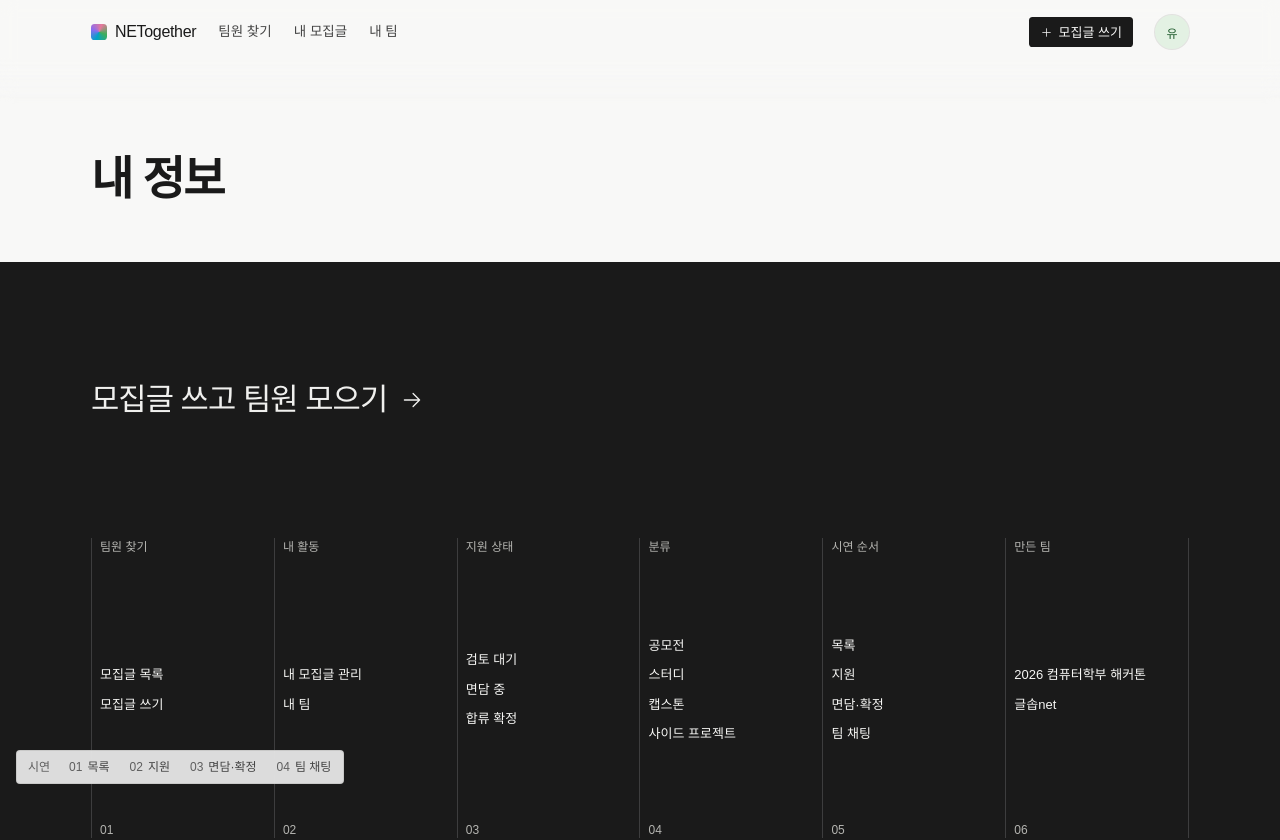
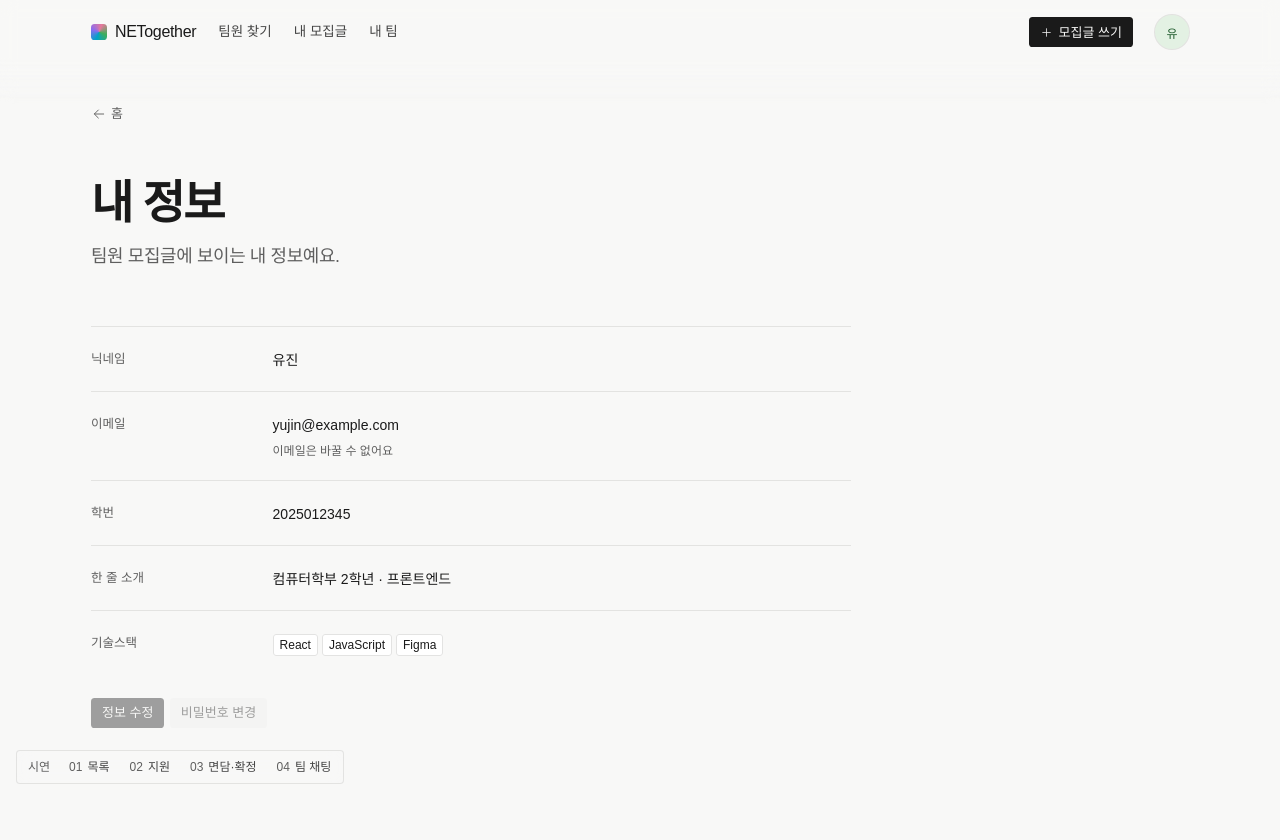
Before and after one commit to zlnzzaro/NetsMoa, a React (Vite) app in the folder frontend/: page /me in a window 1280 px wide. Shown: the top 840 px of the page. Built offline with nearby package versions, Linux system fonts and the light colour scheme; a web font is replaced by a local one.

Commit message:
feat(frontend): 내 정보 화면에 닉네임·이메일·학번·소개·기술스택 표시
불러오는 중/실패(다시 시도) 상태 포함. 수정 버튼은 다음 단계에서 연결

```diff
--- a/frontend/src/pages/MyPage.jsx
+++ b/frontend/src/pages/MyPage.jsx
@@ -1,10 +1,70 @@
-// 내 정보 화면 (/me). 프로필 메뉴의 '내 정보'를 누르면 와요.
-// 지금은 자리만 잡아 둔 빈 화면이에요. 내용(닉네임, 이메일, 기술스택 등)은 다음 단계에서 채워요.
+// 내 정보 화면 (주소: /me). 프로필 메뉴의 '내 정보'를 누르면 와요.
+// 닉네임, 이메일, 학번, 한 줄 소개, 기술스택을 보여 줘요.
+import { Link } from 'react-router-dom'
+import Icon from '../components/common/Icon'
+import SkillChips from '../components/common/SkillChips'
+import useLoad from '../hooks/useLoad'
+import { getMe } from '../api/users'
+
+// 값 칸: 왼쪽 이름표(.frow > .lab)와 높이를 맞추려고 위쪽을 9px 띄워요
+const valueStyle = { paddingTop: 9, fontSize: 14 }
+
+// 비어 있는 값은 회색으로 '아직 없어요'
+const orNone = (v) => v || <span className="muted">아직 없어요</span>
+
 export default function MyPage() {
+  const { data: me, error, reload } = useLoad(getMe, [])
+
   return (
     <div className="frame page">
+      <Link className="back" to="/"><Icon name="left" />홈</Link>
       <div className="intro">
         <h1 className="display">내 정보</h1>
+        <p className="statement">팀원 모집글에 보이는 내 정보예요.</p>
+      </div>
+
+      <div className="form">
+        {error ? (
+          <div className="empty">
+            <p>내 정보를 불러오지 못했어요.</p>
+            <div className="pair" style={{ justifyContent: 'center', marginTop: 14 }}>
+              <button className="btn s" onClick={reload}>다시 시도</button>
+            </div>
+          </div>
+        ) : !me ? (
+          <p className="empty">내 정보를 불러오는 중이에요</p>
+        ) : (
+          <>
+            <div className="frow">
+              <span className="lab">닉네임</span>
+              <div style={valueStyle}>{me.nickname}</div>
+            </div>
+            <div className="frow">
+              <span className="lab">이메일</span>
+              <div style={valueStyle}>{me.email}<small>이메일은 바꿀 수 없어요</small></div>
+            </div>
+            <div className="frow">
+              <span className="lab">학번</span>
+              <div style={valueStyle}>{orNone(me.studentId)}</div>
+            </div>
+            <div className="frow">
+              <span className="lab">한 줄 소개</span>
+              <div style={valueStyle}>{orNone(me.bio)}</div>
+            </div>
+            <div className="frow">
+              <span className="lab">기술스택</span>
+              <div style={valueStyle}>
+                {me.skills.length > 0 ? <SkillChips skills={me.skills} /> : orNone(null)}
+              </div>
+            </div>
+
+            <div className="form-foot pair">
+              {/* 3번(정보 수정), 4번(비밀번호 변경)에서 연결해요 */}
+              <button className="btn p" disabled>정보 수정</button>
+              <button className="btn s" disabled>비밀번호 변경</button>
+            </div>
+          </>
+        )}
       </div>
     </div>
   )
```
